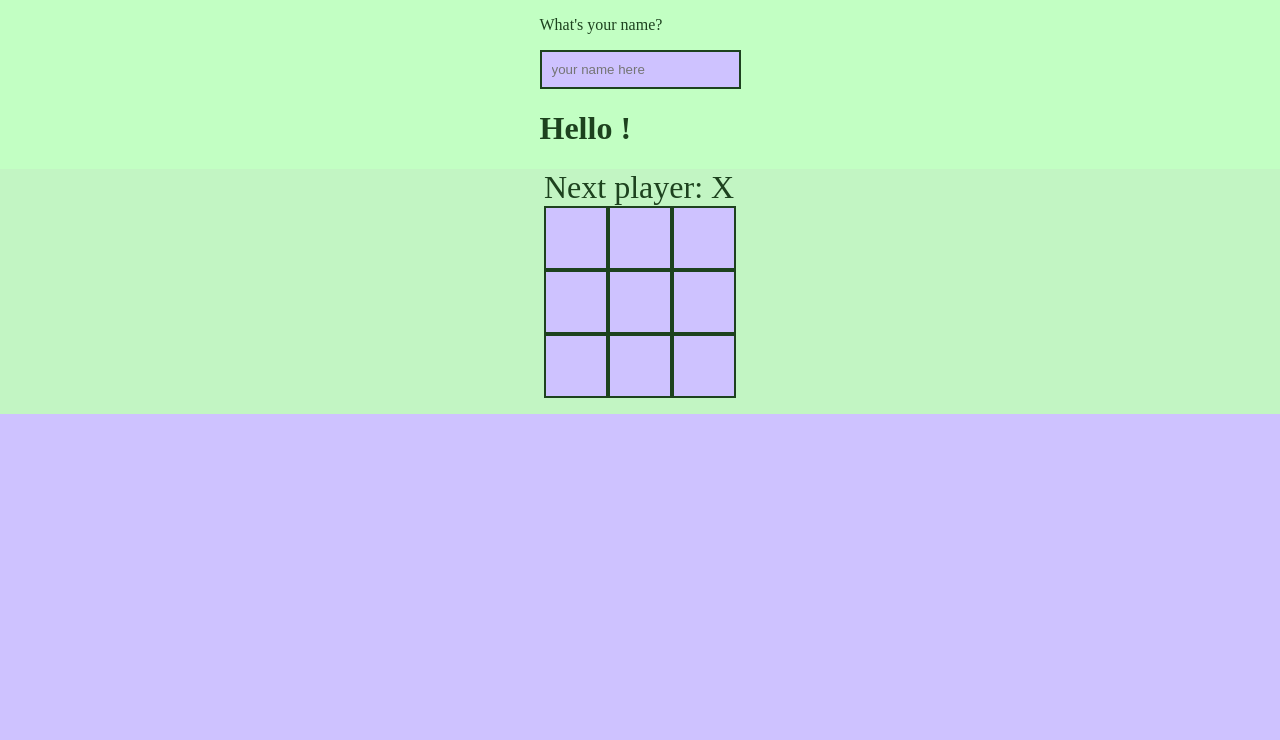
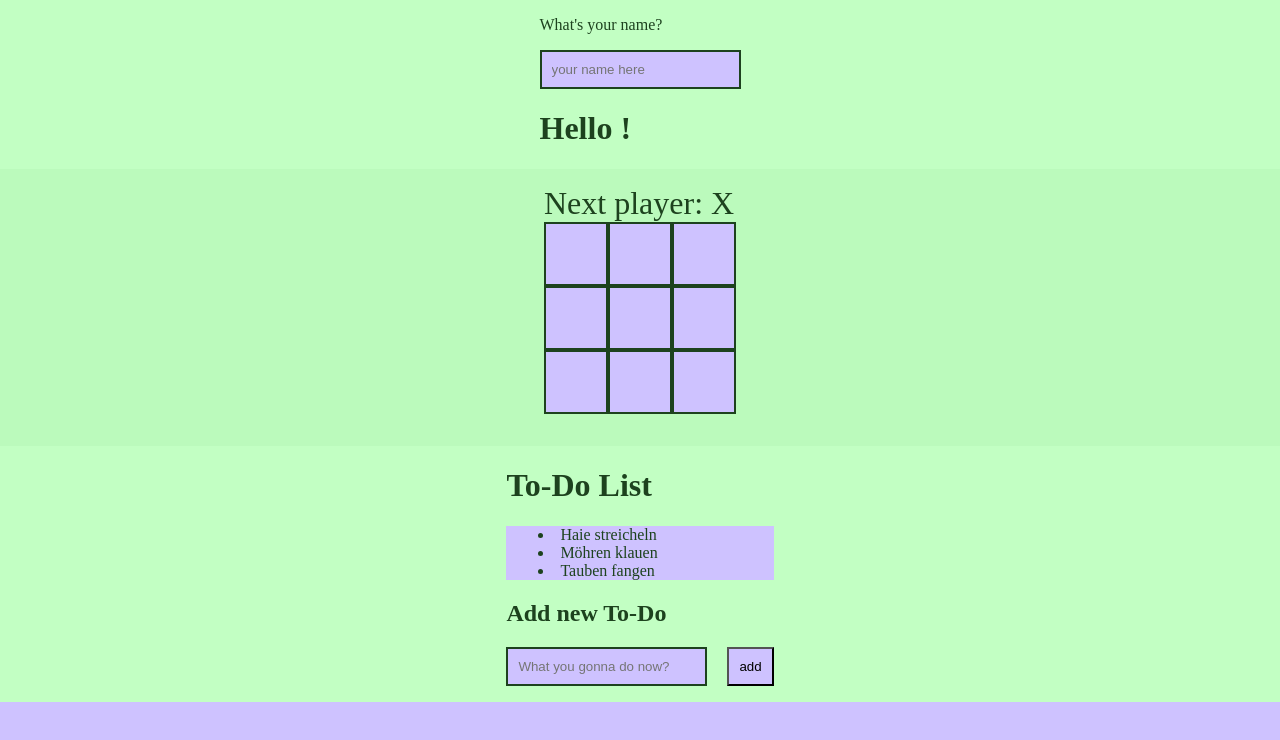
Before and after one commit to Sweet-Lunalotl/bootcamp, a React (Vite) app in the folder Aufgaben/reaktionstest/reaktionstest/: page / in a window 1280 px wide. Shown: the top 740 px of the page. Built offline with nearby package versions, Linux system fonts and the light colour scheme.

Commit message:
continued with todo thingy

```diff
--- a/Aufgaben/reaktionstest/reaktionstest/src/App.css
+++ b/Aufgaben/reaktionstest/reaktionstest/src/App.css
@@ -23,7 +23,26 @@
 }
 
 .tikTak{
-    background-color: #c2f5c3;
+    background-color: #BBFaBC;
     display: flex;
     justify-content: center;
+    padding-bottom: 1em;
+    padding-top: 1em;
 }
+
+.taskList{
+    background-color: #c2ffc3;
+    display: flex;
+    justify-content: center;
+    padding-bottom: 1em;
+}
+
+.taskList button{
+    padding: 10px;
+    margin-left: 20px;
+}
+
+.listarea{
+    background-color: #cec2ff;
+    padding-left: 2em;
+}
--- a/Aufgaben/reaktionstest/reaktionstest/src/App.tsx
+++ b/Aufgaben/reaktionstest/reaktionstest/src/App.tsx
@@ -1,6 +1,7 @@
 import './App.css'
 import TestHelloMessage from "./components/molecules/TestHelloMessage.tsx";
-import Board from "./components/organism/TikTakToe.tsx";
+import TikTakToe from "./components/organism/TikTakToe.tsx";
+import TaskList from "./components/organism/TaskList.tsx";
 
 function App() {
 
@@ -8,10 +9,13 @@ function App() {
   return (
       <>
           <div className="nameTest">
-          <TestHelloMessage></TestHelloMessage>
+            <TestHelloMessage></TestHelloMessage>
           </div>
           <div className="tikTak">
-          <Board></Board>
+            <TikTakToe></TikTakToe>
+          </div>
+          <div className="taskList">
+            <TaskList></TaskList>
           </div>
       </>
   )
--- a/Aufgaben/reaktionstest/reaktionstest/src/components/atoms/TextBox.tsx
+++ b/Aufgaben/reaktionstest/reaktionstest/src/components/atoms/TextBox.tsx
@@ -1,14 +1,16 @@
-
-
 interface TextBoxProperties {
     setCurrentText: React.Dispatch<React.SetStateAction<string>>,
+    currentText: string,
     placeHolder?: string,
+    maxLength?: number
 }
 
-function TextBox({setCurrentText, placeHolder}: TextBoxProperties) {
+function TextBox({setCurrentText, currentText, placeHolder, maxLength}: TextBoxProperties) {
     return <>
         <input type="text"
             placeholder={placeHolder}
+            maxLength={maxLength}
+               value={currentText}
             onChange={(e) => setCurrentText(e.target.value)}
         />
     </>
--- a/Aufgaben/reaktionstest/reaktionstest/src/components/molecules/TestHelloMessage.tsx
+++ b/Aufgaben/reaktionstest/reaktionstest/src/components/molecules/TestHelloMessage.tsx
@@ -4,9 +4,10 @@ import TextBox from "../atoms/TextBox.tsx";
 
 interface TestHelloMessageProps {
     placeholder?: string
+    maxLength?: number
 }
 
-function TestHelloMessage({placeholder = "your name here"}: TestHelloMessageProps) {
+function TestHelloMessage({placeholder = "your name here", maxLength = 60}: TestHelloMessageProps) {
     const [text, setText] = useState("")
 
     return (
@@ -14,7 +15,7 @@ function TestHelloMessage({placeholder = "your name here"}: TestHelloMessageProp
             <div>
             <div>
                 <p>What's your name?</p>
-                <TextBox setCurrentText={setText} placeHolder={placeholder}></TextBox>
+                <TextBox setCurrentText={setText} placeHolder={placeholder} maxLength={maxLength}></TextBox>
             </div>
             <div>
                 <h1>Hello {text}!</h1>
@@ -24,4 +25,6 @@ function TestHelloMessage({placeholder = "your name here"}: TestHelloMessageProp
     )
 }
 
+
+
 export default TestHelloMessage
--- /dev/null
+++ b/Aufgaben/reaktionstest/reaktionstest/src/components/organism/TaskList.tsx
@@ -0,0 +1,49 @@
+import TextBox from "../atoms/TextBox.tsx";
+import {useState} from "react";
+import MyButton from "../atoms/MyButton.tsx";
+
+function SubmitTask({maxLength = 60}){
+    const [text, setText] = useState("")
+
+    function AddButtonClicked(){
+        setText("")
+    }
+
+    return (
+        <>
+            <TextBox setCurrentText={setText} currentText={text} placeHolder="What you gonna do now?" maxLength={maxLength}></TextBox>
+            <MyButton title="add" onClick={AddButtonClicked}></MyButton>
+        </>
+        )
+}
+
+function ListArea(){
+    const [list, setList] = useState(["Haie streicheln", "Möhren klauen", "Tauben fangen"]);
+
+
+    return(
+        <>
+            {list.map(item => {
+                return <li key={item}>{item}</li>
+            })}
+        </>
+    )
+}
+
+function TaskList(){
+    return (
+        <>
+            <div>
+                <h1>To-Do List</h1>
+                <div className="listarea">
+                    <ListArea></ListArea>
+                </div>
+                <h2>Add new To-Do</h2>
+                <SubmitTask></SubmitTask>
+            </div>
+        </>
+    );
+
+}
+
+export default TaskList
--- a/Aufgaben/reaktionstest/reaktionstest/src/components/organism/TikTakToe.tsx
+++ b/Aufgaben/reaktionstest/reaktionstest/src/components/organism/TikTakToe.tsx
@@ -1,10 +1,6 @@
 import {useState} from "react";
 
-
-
-
 function Square({value, onSquareClick}: {value: string, onSquareClick: any}){
-
     return (
         <>
             <button className="square" onClick={onSquareClick}>{value}</button>
--- a/Aufgaben/reaktionstest/reaktionstest/src/index.css
+++ b/Aufgaben/reaktionstest/reaktionstest/src/index.css
@@ -30,11 +30,16 @@ input[type=text]:focus{
     border-style: solid;
     border-radius: 0px;
     border-color: #1D421E;
+    background-color: #E2D6FF;
 
 }
 
 button{
     background-color: #cec2ff;
+}
+
+button:active{
+    background-color: #E2D6FF;
 }
 
 p{
--- a/Aufgaben/reaktionstest/reaktionstest/tsconfig.json
+++ b/Aufgaben/reaktionstest/reaktionstest/tsconfig.json
@@ -24,7 +24,8 @@
     "strict": true,
     "noUnusedLocals": true,
     "noUnusedParameters": true,
-    "noFallthroughCasesInSwitch": true
+    "noFallthroughCasesInSwitch": true,
+    "jsx": "react"
   },
   "include": ["src"]
 
```
